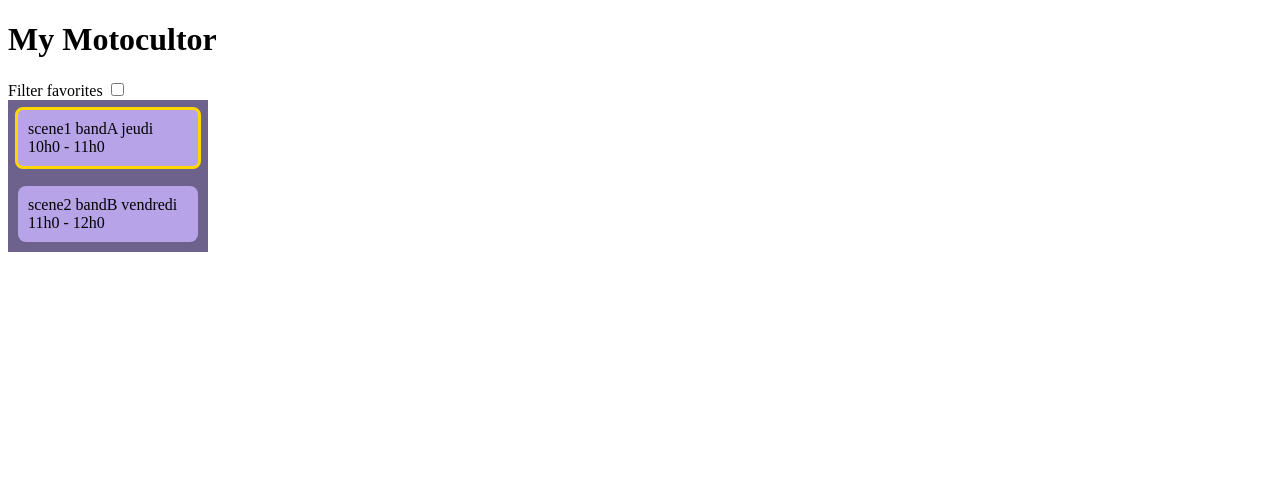
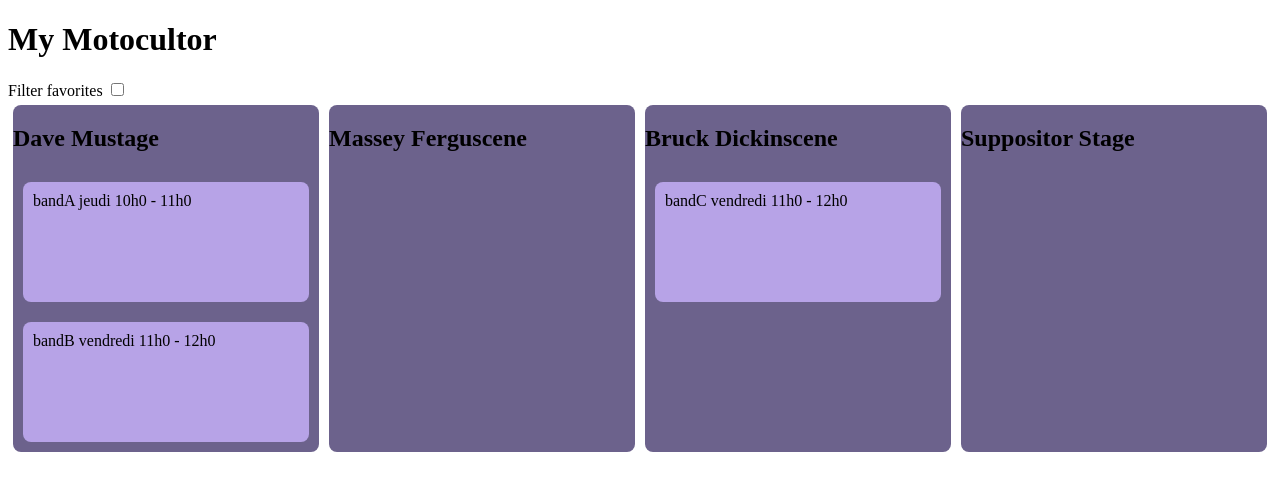
Before and after one commit to Kumquattt/my-motocultor, an Angular app: page / in a window 1280 px wide. Shown: the top 490 px of the page. Built offline with nearby package versions, Linux system fonts and the light colour scheme.

Commit message:
POC Slots by scene

```diff
--- /dev/null
+++ b/src/app/my-motocultor/Enums.ts
@@ -0,0 +1,13 @@
+export enum Scene {
+    DM = "Dave Mustage",
+    MF = "Massey Ferguscene",
+    BD = "Bruck Dickinscene",
+    SS = "Suppositor Stage"
+}
+
+export enum Day {
+    JEUDI,
+    VENDREDI,
+    SAMEDI,
+    DIMANCHE
+}
--- a/src/app/my-motocultor/Slots.ts
+++ b/src/app/my-motocultor/Slots.ts
@@ -1,9 +1,11 @@
+import { Scene } from './Enums';
+
 export class Slot {
   id: string;
   day: string;
   start: Date;
   end: Date;
-  scene: string;
+  scene: Scene;
   band: string;
   isFavorite: boolean = false;
 
@@ -12,7 +14,7 @@ export class Slot {
     day: string,
     start: Date,
     end: Date,
-    scene: string,
+    scene: Scene,
     band: string,
     isFavorite: boolean = false
   ) {
@@ -32,17 +34,24 @@ const slots = [
     'jeudi',
     new Date('2025-10-05T10:00:00'),
     new Date('2023-10-05T11:00:00'),
-    'scene1',
-    'bandA',
-    true
+    Scene.DM,
+    'bandA'
   ),
   new Slot(
     'id2',
     'vendredi',
     new Date('2025-10-05T11:00:00'),
     new Date('2023-10-05T12:00:00'),
-    'scene2',
+    Scene.DM,
     'bandB'
+  ),
+  new Slot(
+    'id3',
+    'vendredi',
+    new Date('2025-10-05T11:00:00'),
+    new Date('2023-10-05T12:00:00'),
+    Scene.BD,
+    'bandC'
   ),
 ];
 
--- a/src/app/my-running-order/my-running-order.css
+++ b/src/app/my-running-order/my-running-order.css
@@ -1,17 +1,34 @@
 /* TODO separate by scene and day */
+
 .slots {
   display: flex;
+  overflow: scroll;
+  /* width: 700px; */
+}
+
+.sceneSlots {
+  display: flex;
   flex-direction: column;
+
   background-color: var(--ultra-violet);
+  border-radius: 8px;
+  margin: 5px;
+  flex: 1;
+  overflow: hidden;
+}
 
-  width: 200px;
+.scene-name {
+  /* color: var(--motoc-dark-red); */
 }
 
 .slot {
   background: var(--wisteria);
   border-radius: 8px;
+  height: 100px;
   padding: 10px;
   margin: 10px;
+  overflow: hidden;
+  overflow-x: hidden;
 }
 
 .is-favorite {
--- a/src/app/my-running-order/my-running-order.html
+++ b/src/app/my-running-order/my-running-order.html
@@ -1,14 +1,20 @@
-<div class="slots-menu">
+<section class="slots-menu">
   Filter favorites <input type="checkbox" [(ngModel)]="showFavoritesOnly" />
-</div>
-<div class="slots">
-  @for(slot of shownSlots(); track slot.id) {
+</section>
+<section class="slots">
+  @for(sceneSlots of shownSlotsByScene(); track sceneSlots[0]) {
+
+  <div class="sceneSlots">
+    <section class="scene-name">
+      <h2>{{ sceneSlots[0] }}</h2>
+    </section>
+
+    @for(slot of sceneSlots[1]; track slot.id) {
     <section
       class="slot"
       [class.is-favorite]="slot.isFavorite"
       (click)="toggleFavoriteSlot(slot)"
     >
-    {{ slot.scene }}
       {{ slot.band }}
       {{ slot.day }}
       {{ slot.start.getHours() }}h{{ slot.start.getMinutes() }} -
@@ -16,6 +22,8 @@
     </section>
     }
   </div>
+  }
+</section>
 
 <!-- TODO
     - slot component
--- a/src/app/my-running-order/my-running-order.ts
+++ b/src/app/my-running-order/my-running-order.ts
@@ -1,5 +1,6 @@
 import { Component, computed, signal } from '@angular/core';
 import { FormsModule } from '@angular/forms';
+import { Scene } from '../my-motocultor/Enums';
 import slots, { Slot } from '../my-motocultor/Slots';
 
 @Component({
@@ -17,6 +18,21 @@ export class MyRunningOrder {
       : slots;
   });
 
+  shownSlotsByScene = computed(() => this.#groupByScene(this.shownSlots()));
+
+  #groupByScene(slots: Slot[]): Map<Scene, Slot[]> {
+    const myMap = new Map<Scene, Slot[]>();
+    for (const [scene, value] of Object.entries(Scene)) {
+      myMap.set(
+        value,
+        slots.filter((slot) => value == slot.scene)
+      );
+    }
+
+    console.log(myMap);
+    return myMap;
+  }
+
   toggleFavoriteSlot(slot: Slot) {
     slot.isFavorite = !slot.isFavorite;
   }
--- a/src/styles.css
+++ b/src/styles.css
@@ -7,4 +7,12 @@
   --wisteria: #b7a3e7ff;
   --african-violet: #a291c8ff;
   --eggplant: #764665ff;
+
+  --slotA: #4F8883;
+  --slotB: #C0A5FF;
+  --motoc-dark-red: #AA3B5B;
+  --motoc-purple: #C0A5FF;
+
 }
+
+/* TODO starry night background ? */
```
Lines whose indentation alone changed are shown as unchanged.
